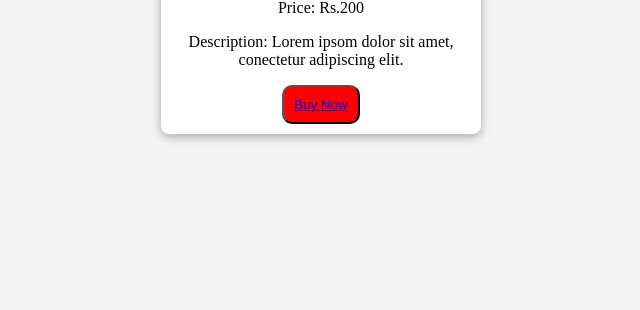
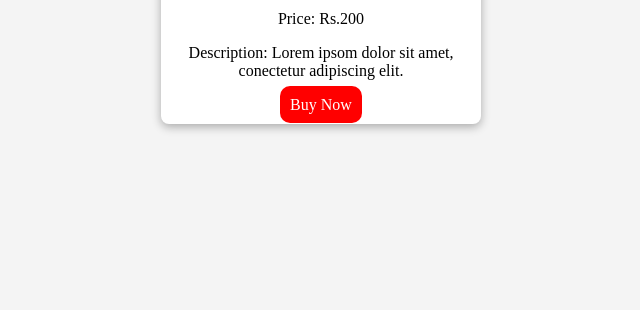
Before and after one commit to acciojob/pricing-card-Himanshu62727, a website: page main.html in a window 1280 px wide. Shown: the part 490-800 px from the top of the page, without its empty margins (319-959 px from the left). Drawn offline with Linux system fonts and the light colour scheme.

Commit message:
created a submission

```diff
--- a/main.html
+++ b/main.html
@@ -36,14 +36,16 @@ body{
             font-size: 20px;
 		}
 
-		.card button {
+		.button {
 			padding: 10px;
 			background-color: red;
 			color: white;
 			border-radius: 10px;
 			text-decoration: none;
 		}
-
+		.button:hover {
+            color: black;
+		}
 	</style>
 </head>
 
@@ -55,7 +57,7 @@ body{
 		<h1>Pricing Card</h1>
 		<p class = "price">Price: Rs.200</p>
 		<p class = "description">Description: Lorem ipsom dolor sit amet, conectetur adipiscing elit.</p>
-		<button><a href = "https://store.rockstargames.com/">Buy Now</a></button>
+		<a href = "https://store.rockstargames.com/" class = "button">Buy Now</a>
 	</div>
     <script type="text/javascript" src="./script.js">
 </script>
```
